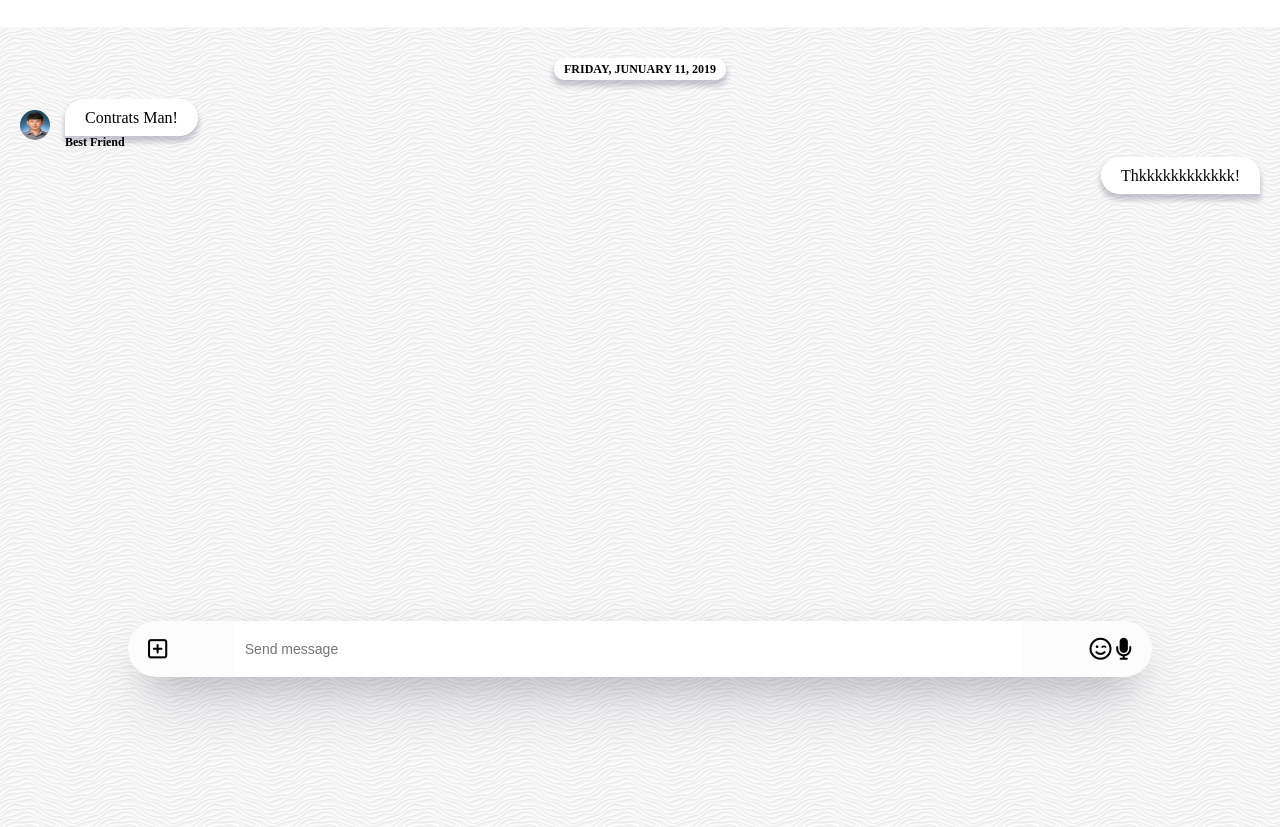
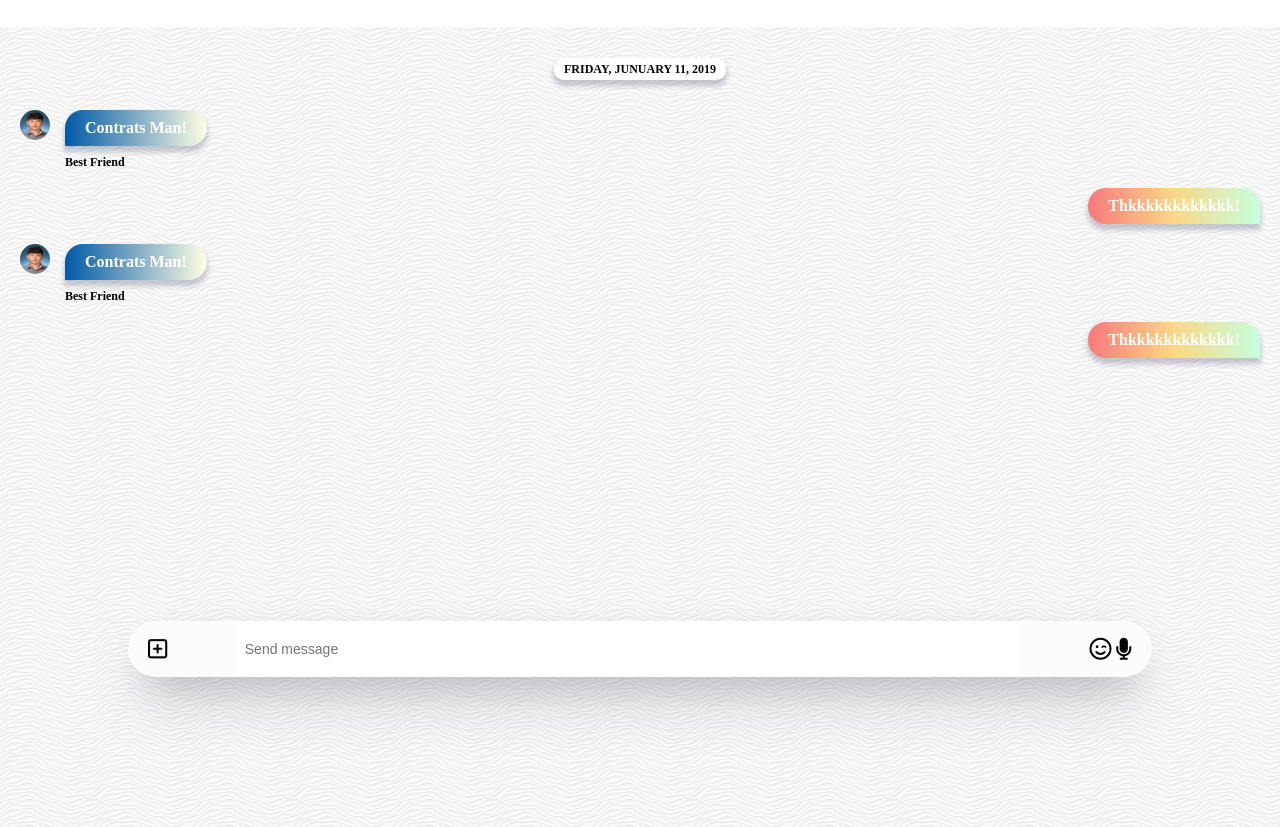
Before and after one commit to UnluckyJung/Kakao_Clone, a plain HTML site: page chat.html in a window 1280 px wide. Shown: the part 73-900 px from the top of the page. Drawn offline with Linux system fonts and the light colour scheme.

Commit message:
update & fix : :hammer: 그라데이션 적용, 말풍선 겹치는 버그 해결
* display block 을 주어서 margin이 무시 되는 것을 해결함.
* https://uigradients.com/#MegaTron 에서 그라데이션 가져올 수 있음.
* 배경 그라데이션은 color가 아니라, image로 함.

```diff
--- a/chat.html
+++ b/chat.html
@@ -59,6 +59,23 @@
             </span>
           </div>
         </li>
+        <li class="incoming-message message">
+          <img class="g-avatar message__avatar" src="images/avatar.jpg" />
+          <div class="message__content">
+            <span class="message__bubble">
+              Contrats Man!
+            </span>
+            <span class="message_author">Best Friend</span>
+          </div>
+        </li>
+        <li class="sent-message message">
+          <span class="message__timestamp"></span>
+          <div class="message__content">
+            <span class="message__bubble">
+              Thkkkkkkkkkkkk!
+            </span>
+          </div>
+        </li>
       </ul>
     </main>
     <div class="chat__write">
--- a/css/chat.css
+++ b/css/chat.css
@@ -93,6 +93,9 @@
   box-shadow: 0px 5px 5px 1px rgba(50, 50, 93, 0.25);
   padding: 10px 20px;
   border-radius: 20px;
+  display: block;
+  color: white;
+  font-weight: 600;
 }
 
 .incoming-message .message_author {
@@ -104,8 +107,11 @@
 
 .incoming-message .message__bubble {
   border-bottom-left-radius: 0px;
+  color: white;
+  background-image: linear-gradient(to right, #005aa7, #fffde4);
 }
 
 .sent-message .message__bubble {
   border-bottom-right-radius: 0px;
+  background-image: linear-gradient(to left, #c6ffdd, #fbd786, #f7797d);
 }
```
